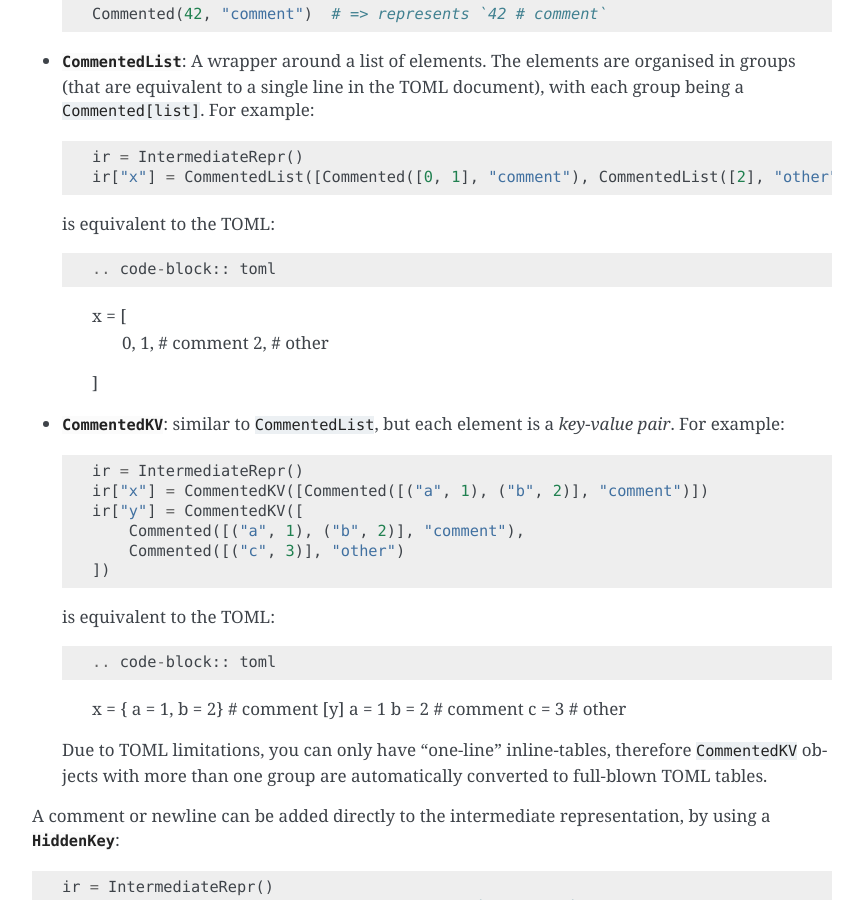
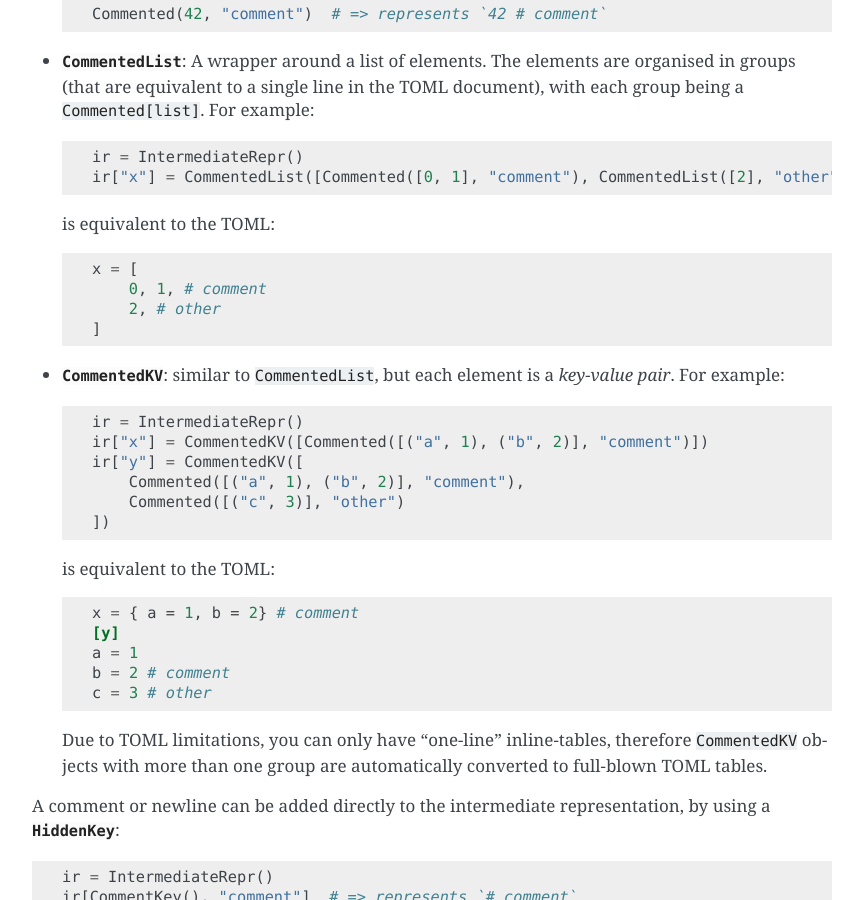
Before and after one commit to abravalheri/ini2toml, a Sphinx documentation site: the page built from docs/dev-guide.rst, in a window 1280 px wide and 900 px high, scrolled down 2266 px. Shown: the whole window, without its empty margins (338-1201 px from the left). Built offline with Sphinx 7.4.7, drawn with Linux system fonts in a browser that asks for light colours.

Commit message:
Remove extra ':' in dev-guide

```diff
--- a/docs/dev-guide.rst
+++ b/docs/dev-guide.rst
@@ -149,7 +149,7 @@ special objects that carry comments along:
     ir = IntermediateRepr()
     ir["x"] = CommentedList([Commented([0, 1], "comment"), CommentedList([2], "other")])
 
-  is equivalent to the TOML::
+  is equivalent to the TOML:
 
   .. code-block:: toml
 
@@ -169,7 +169,7 @@ special objects that carry comments along:
         Commented([("c", 3)], "other")
     ])
 
-  is equivalent to the TOML::
+  is equivalent to the TOML:
 
   .. code-block:: toml
 
```
